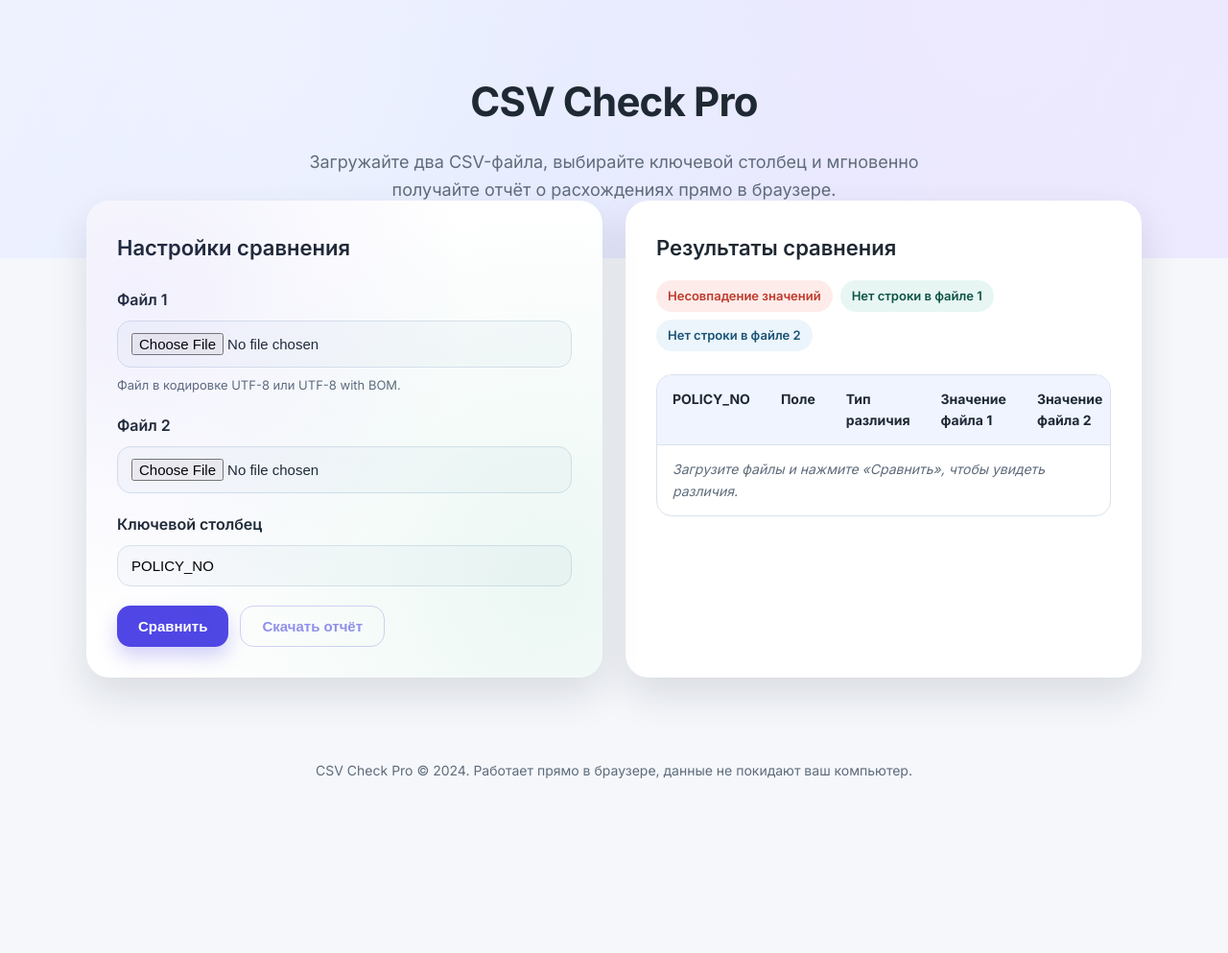
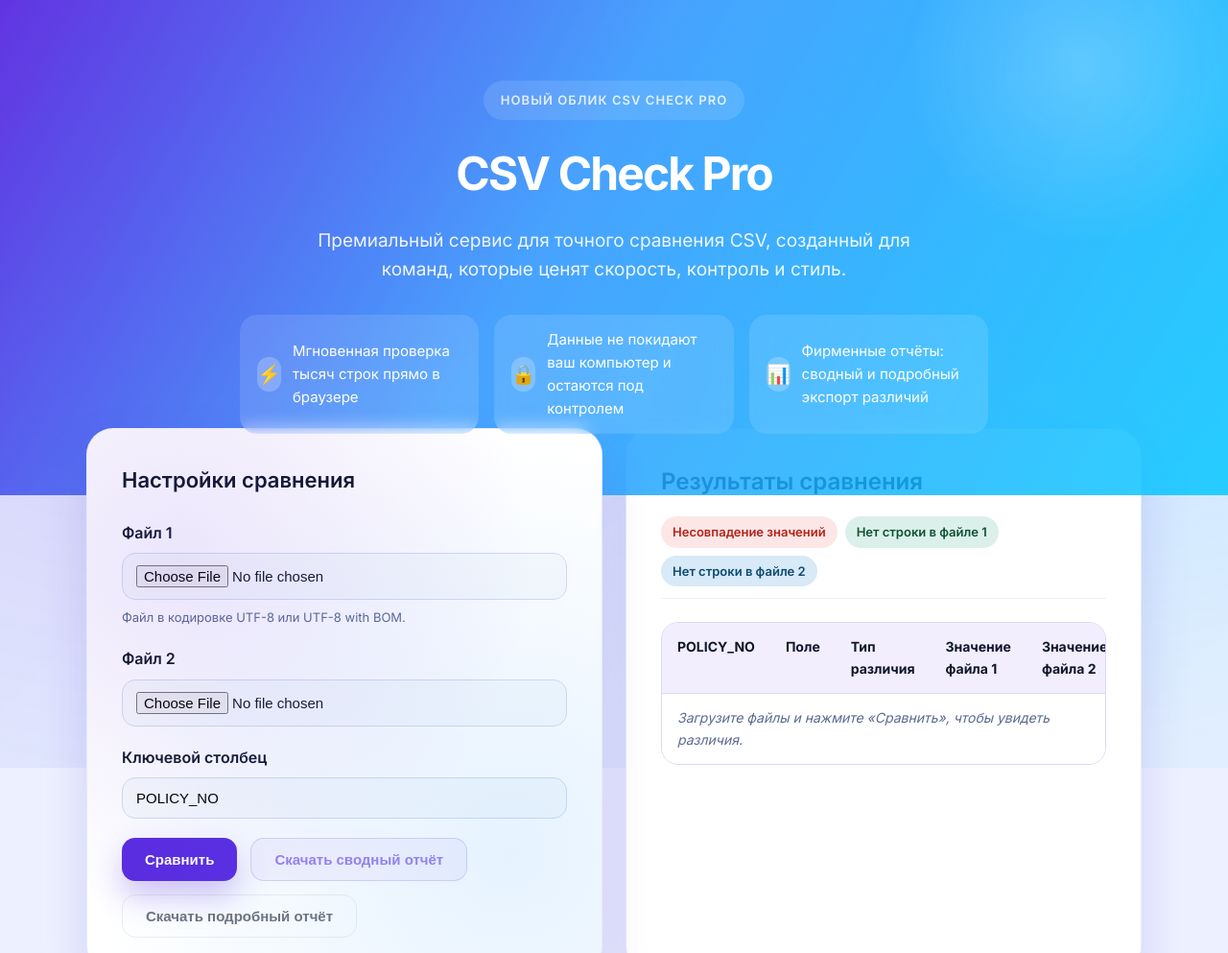
Before and after one commit to CrabopuluS/csv_check_pro, a plain HTML site: page index.html in a window 1280 px wide. Shown: the top 993 px of the page at 96% size. Before the commit the page ends 868 px from the top, so only its background shows below. Drawn offline with nearby package versions, Linux system fonts and the light colour scheme.

Commit message:
Add detailed report export and refresh branding

```diff
--- a/index.html
+++ b/index.html
@@ -15,8 +15,23 @@
     <div class="page">
         <header class="hero">
             <div class="hero__content">
+                <div class="hero__badge" aria-hidden="true">Новый облик CSV Check Pro</div>
                 <h1>CSV Check Pro</h1>
-                <p>Загружайте два CSV-файла, выбирайте ключевой столбец и мгновенно получайте отчёт о расхождениях прямо в браузере.</p>
+                <p class="hero__tagline">Премиальный сервис для точного сравнения CSV, созданный для команд, которые ценят скорость, контроль и стиль.</p>
+                <ul class="hero__features" aria-label="Преимущества CSV Check Pro">
+                    <li class="hero__feature">
+                        <span class="hero__feature-icon" aria-hidden="true">⚡</span>
+                        <span>Мгновенная проверка тысяч строк прямо в браузере</span>
+                    </li>
+                    <li class="hero__feature">
+                        <span class="hero__feature-icon" aria-hidden="true">🔒</span>
+                        <span>Данные не покидают ваш компьютер и остаются под контролем</span>
+                    </li>
+                    <li class="hero__feature">
+                        <span class="hero__feature-icon" aria-hidden="true">📊</span>
+                        <span>Фирменные отчёты: сводный и подробный экспорт различий</span>
+                    </li>
+                </ul>
             </div>
         </header>
         <main class="container">
@@ -38,7 +53,8 @@
                     </div>
                     <div class="form__actions">
                         <button type="submit" class="button button--primary">Сравнить</button>
-                        <button type="button" id="download-report" class="button button--ghost" disabled>Скачать отчёт</button>
+                        <button type="button" id="download-report" class="button button--ghost" disabled>Скачать сводный отчёт</button>
+                        <button type="button" id="download-detailed-report" class="button button--outline" disabled>Скачать подробный отчёт</button>
                     </div>
                 </form>
                 <div id="form-error" class="alert alert--error" role="alert" hidden></div>
--- a/style.css
+++ b/style.css
@@ -1,16 +1,20 @@
 :root {
     color-scheme: light;
-    --bg: #f5f7fb;
+    --bg: #edf1ff;
     --card-bg: #ffffff;
-    --accent: #4f46e5;
-    --accent-hover: #4338ca;
-    --text: #1f2933;
-    --muted: #5f6c7b;
-    --border: #d9e2ec;
+    --card-border: rgba(91, 110, 232, 0.14);
+    --accent: #5b2be0;
+    --accent-hover: #4620be;
+    --accent-soft: rgba(91, 43, 224, 0.08);
+    --accent-strong: rgba(91, 43, 224, 0.12);
+    --text: #0f172a;
+    --muted: #5c6a91;
+    --border: #d6dcf5;
     --danger: #f05252;
-    --success: #0e9f6e;
-    --warning: #f4a259;
-    --shadow: 0 18px 40px rgba(15, 23, 42, 0.12);
+    --success: #059669;
+    --warning: #f59e0b;
+    --shadow: 0 24px 50px rgba(88, 63, 205, 0.18);
+    --glass: rgba(255, 255, 255, 0.72);
 }
 
 * {
@@ -23,6 +27,18 @@ body {
     color: var(--text);
     background: var(--bg);
     line-height: 1.6;
+    position: relative;
+}
+
+body::before {
+    content: '';
+    position: fixed;
+    inset: 0;
+    background: radial-gradient(circle at 12% 18%, rgba(91, 43, 224, 0.12), transparent 55%),
+        radial-gradient(circle at 88% 12%, rgba(0, 198, 255, 0.16), transparent 52%),
+        linear-gradient(135deg, rgba(91, 43, 224, 0.08), rgba(0, 198, 255, 0.05));
+    z-index: -1;
+    pointer-events: none;
 }
 
 .page {
@@ -32,34 +48,95 @@ body {
 }
 
 .hero {
-    padding: 72px 24px 56px;
-    background: radial-gradient(circle at 20% 20%, #eef2ff, transparent 60%),
-        radial-gradient(circle at 80% 0%, #ede9fe, transparent 55%),
-        linear-gradient(120deg, #eef2ff 0%, #e0e7ff 45%, #ede9fe 100%);
+    padding: 84px 24px 64px;
+    background: linear-gradient(120deg, rgba(91, 43, 224, 0.95) 0%, rgba(46, 152, 254, 0.85) 45%, rgba(0, 198, 255, 0.82) 100%);
+    color: #ffffff;
+    position: relative;
+    overflow: hidden;
+}
+
+.hero::after {
+    content: '';
+    position: absolute;
+    width: 380px;
+    height: 380px;
+    background: radial-gradient(circle, rgba(255, 255, 255, 0.22) 0%, transparent 70%);
+    top: -120px;
+    right: -40px;
+    filter: blur(0.4px);
 }
 
 .hero__content {
-    max-width: 720px;
+    max-width: 780px;
     margin: 0 auto;
     text-align: center;
+    position: relative;
+    z-index: 1;
 }
 
 .hero h1 {
-    margin: 0 0 16px;
-    font-size: 42px;
+    margin: 18px 0 16px;
+    font-size: 48px;
     font-weight: 700;
-    letter-spacing: -0.02em;
+    letter-spacing: -0.04em;
 }
 
-.hero p {
-    margin: 0;
-    font-size: 18px;
-    color: var(--muted);
+.hero__badge {
+    display: inline-flex;
+    align-items: center;
+    gap: 10px;
+    padding: 10px 18px;
+    border-radius: 999px;
+    background: rgba(255, 255, 255, 0.12);
+    color: rgba(255, 255, 255, 0.82);
+    font-size: 13px;
+    font-weight: 600;
+    letter-spacing: 0.08em;
+    text-transform: uppercase;
+}
+
+.hero__tagline {
+    margin: 0 auto;
+    font-size: 19px;
+    color: rgba(255, 255, 255, 0.9);
+    max-width: 620px;
+}
+
+.hero__features {
+    margin: 32px auto 0;
+    padding: 0;
+    list-style: none;
+    display: grid;
+    grid-template-columns: repeat(auto-fit, minmax(220px, 1fr));
+    gap: 16px;
+}
+
+.hero__feature {
+    display: flex;
+    align-items: center;
+    gap: 12px;
+    padding: 14px 18px;
+    background: rgba(255, 255, 255, 0.12);
+    border-radius: 18px;
+    backdrop-filter: blur(8px);
+    font-size: 15px;
+    text-align: left;
+}
+
+.hero__feature-icon {
+    display: inline-flex;
+    align-items: center;
+    justify-content: center;
+    width: 36px;
+    height: 36px;
+    border-radius: 12px;
+    background: rgba(255, 255, 255, 0.22);
+    font-size: 20px;
 }
 
 .container {
     width: min(1100px, 94vw);
-    margin: -60px auto 40px;
+    margin: -70px auto 48px;
     display: grid;
     grid-template-columns: repeat(auto-fit, minmax(320px, 1fr));
     gap: 24px;
@@ -67,12 +144,13 @@ body {
 
 .card {
     background: var(--card-bg);
-    border-radius: 24px;
-    padding: 32px;
+    border-radius: 28px;
+    padding: 36px;
     box-shadow: var(--shadow);
     display: flex;
     flex-direction: column;
     gap: 24px;
+    border: 1px solid var(--card-border);
 }
 
 .card--inputs {
@@ -84,8 +162,8 @@ body {
     content: '';
     position: absolute;
     inset: 0;
-    background: radial-gradient(circle at 10% 20%, rgba(79, 70, 229, 0.08), transparent 55%),
-        radial-gradient(circle at 90% 80%, rgba(14, 159, 110, 0.08), transparent 65%);
+    background: radial-gradient(circle at 18% 24%, rgba(91, 43, 224, 0.12), transparent 60%),
+        radial-gradient(circle at 82% 78%, rgba(46, 152, 254, 0.12), transparent 70%);
     pointer-events: none;
 }
 
@@ -142,7 +220,7 @@ body {
 .form__actions {
     display: flex;
     flex-wrap: wrap;
-    gap: 12px;
+    gap: 14px;
 }
 
 .button {
@@ -154,9 +232,9 @@ body {
     border-radius: 14px;
     font-size: 15px;
     font-weight: 600;
-    padding: 12px 22px;
+    padding: 13px 24px;
     cursor: pointer;
-    transition: transform 0.2s ease, box-shadow 0.2s ease;
+    transition: transform 0.2s ease, box-shadow 0.2s ease, background 0.2s ease;
 }
 
 .button:disabled {
@@ -169,7 +247,7 @@ body {
 .button--primary {
     background: var(--accent);
     color: #ffffff;
-    box-shadow: 0 10px 20px rgba(79, 70, 229, 0.25);
+    box-shadow: 0 16px 32px rgba(91, 43, 224, 0.28);
 }
 
 .button--primary:hover:not(:disabled) {
@@ -178,13 +256,23 @@ body {
 }
 
 .button--ghost {
-    background: transparent;
+    background: rgba(91, 43, 224, 0.08);
     color: var(--accent);
-    border: 1px solid rgba(79, 70, 229, 0.4);
+    border: 1px solid rgba(91, 43, 224, 0.3);
 }
 
 .button--ghost:hover:not(:disabled) {
-    background: rgba(79, 70, 229, 0.08);
+    background: rgba(91, 43, 224, 0.16);
+}
+
+.button--outline {
+    background: transparent;
+    color: var(--text);
+    border: 1px solid rgba(15, 23, 42, 0.12);
+}
+
+.button--outline:hover:not(:disabled) {
+    background: rgba(15, 23, 42, 0.05);
 }
 
 .alert {
@@ -205,8 +293,8 @@ body {
     color: var(--text);
     padding: 14px 16px;
     border-radius: 14px;
-    background: rgba(79, 70, 229, 0.08);
-    border: 1px solid rgba(79, 70, 229, 0.2);
+    background: rgba(91, 43, 224, 0.08);
+    border: 1px solid rgba(91, 43, 224, 0.2);
 }
 
 .loading-indicator {
@@ -254,6 +342,13 @@ body {
     flex-wrap: wrap;
     gap: 16px;
     align-items: center;
+    border-bottom: 1px solid rgba(15, 23, 42, 0.06);
+    padding-bottom: 12px;
+}
+
+.card__header h2 {
+    font-size: 24px;
+    margin: 0;
 }
 
 .legend {
@@ -270,27 +365,29 @@ body {
     font-weight: 600;
     padding: 6px 12px;
     border-radius: 999px;
+    background: rgba(15, 23, 42, 0.03);
 }
 
 .legend__item--mismatch {
-    background: #fdecea;
-    color: #c0392b;
+    background: rgba(240, 82, 82, 0.14);
+    color: #b42318;
 }
 
 .legend__item--missing-a {
-    background: #e8f6f3;
-    color: #0b5345;
+    background: rgba(5, 150, 105, 0.14);
+    color: #0f5132;
 }
 
 .legend__item--missing-b {
-    background: #ebf5fb;
-    color: #1a5276;
+    background: rgba(14, 116, 204, 0.16);
+    color: #0b4a6f;
 }
 
 .table-wrapper {
     overflow-x: auto;
-    border-radius: 16px;
+    border-radius: 18px;
     border: 1px solid var(--border);
+    background: #ffffff;
 }
 
 #results-table {
@@ -300,7 +397,7 @@ body {
 }
 
 #results-table thead {
-    background: #f0f4ff;
+    background: rgba(91, 43, 224, 0.08);
 }
 
 #results-table th,
@@ -316,22 +413,22 @@ body {
 }
 
 #results-table tbody tr:hover {
-    background: rgba(79, 70, 229, 0.06);
+    background: rgba(91, 43, 224, 0.08);
 }
 
 .result--mismatch {
-    background: #fdecea;
-    color: #c0392b;
+    background: rgba(240, 82, 82, 0.12);
+    color: #b42318;
 }
 
 .result--missing-a {
-    background: #e8f6f3;
-    color: #0b5345;
+    background: rgba(5, 150, 105, 0.12);
+    color: #0f5132;
 }
 
 .result--missing-b {
-    background: #ebf5fb;
-    color: #1a5276;
+    background: rgba(14, 116, 204, 0.14);
+    color: #0b4a6f;
 }
 
 .empty-state td {
@@ -350,15 +447,19 @@ body {
 
 @media (max-width: 768px) {
     .hero {
-        padding: 56px 16px 48px;
+        padding: 64px 16px 52px;
     }
 
     .hero h1 {
-        font-size: 32px;
+        font-size: 36px;
+    }
+
+    .hero__features {
+        margin-top: 24px;
     }
 
     .container {
-        margin-top: -40px;
+        margin-top: -48px;
     }
 
     .card {
```
Also changed, not shown: script.js (+58 -1 lines).
